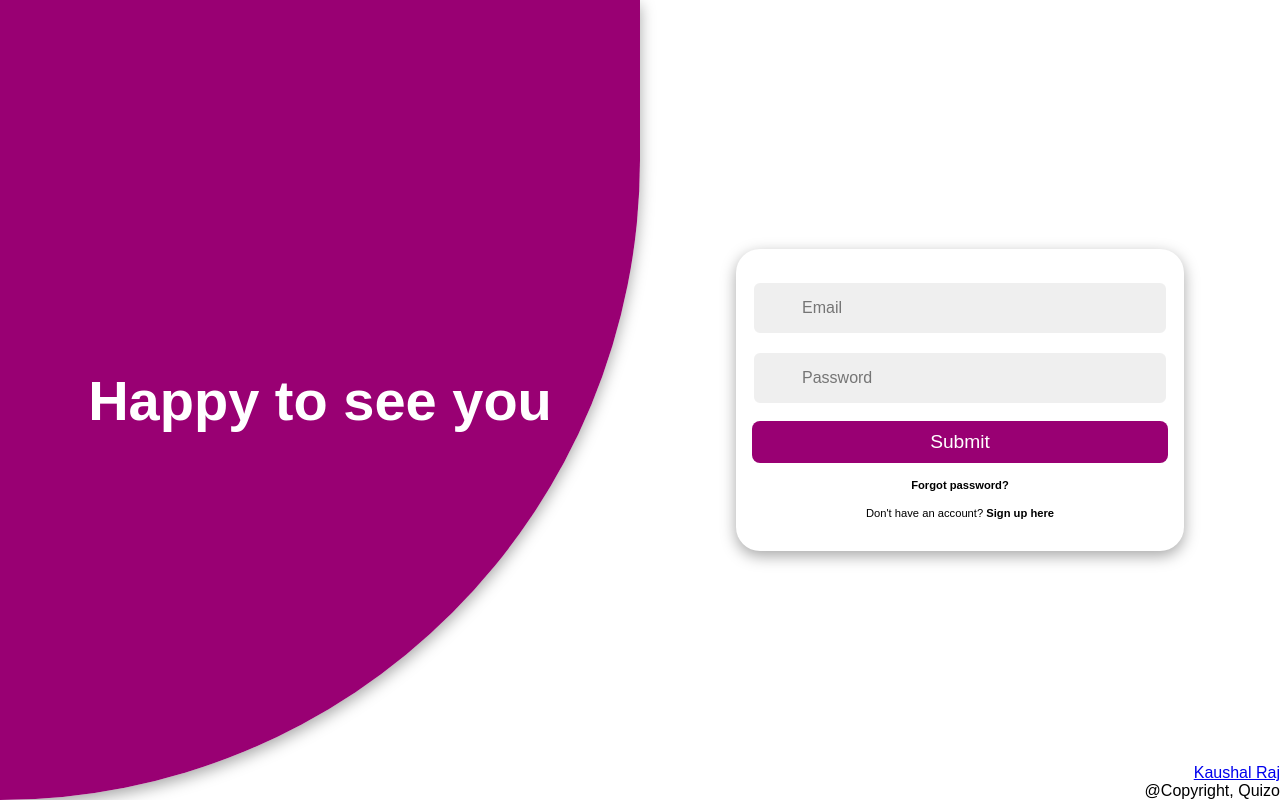
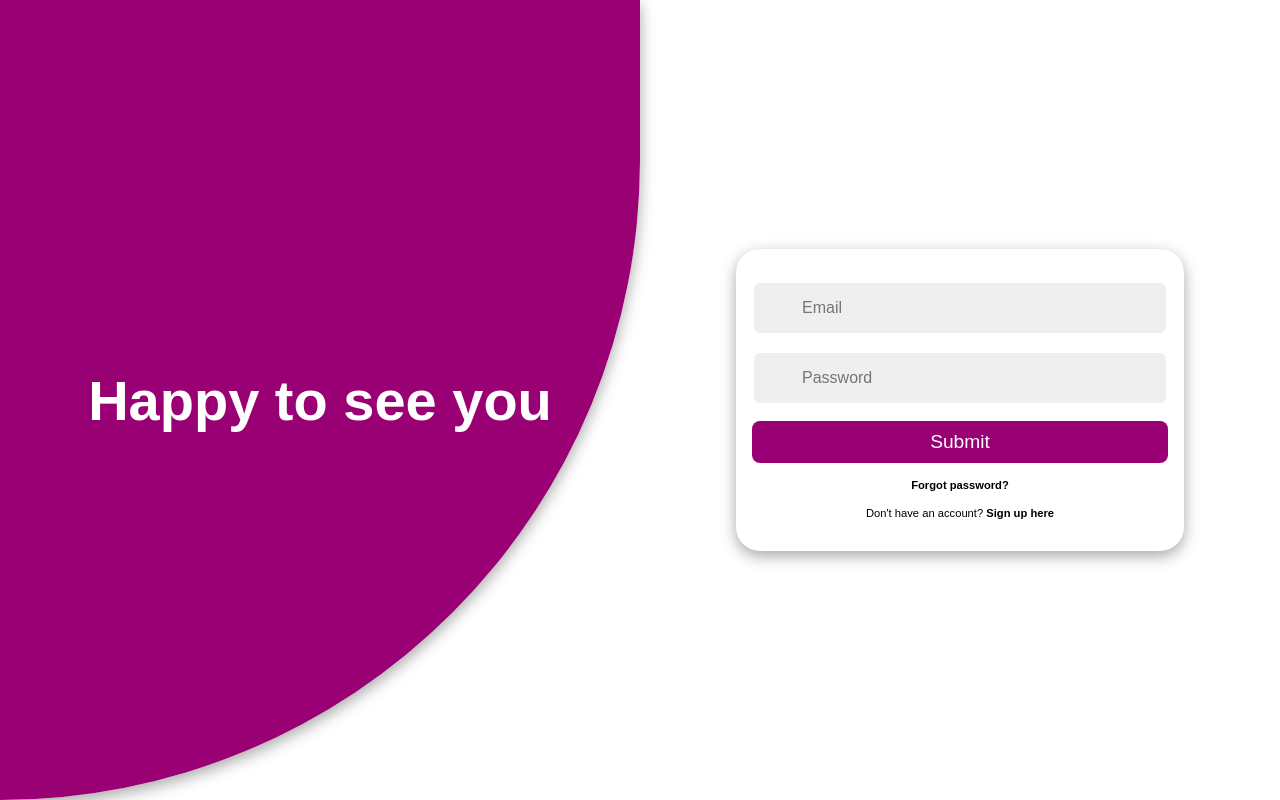
Before and after one commit to Shivanshsri502/ONLINE-QUIZ-PORTAL, a plain HTML site: page index.html in a window 1280 px wide. Drawn offline with Linux system fonts and the light colour scheme.

Commit message:
Update index.html

```diff
--- a/index.html
+++ b/index.html
@@ -116,10 +116,7 @@
 		}, 200)
 	</script>
 
-	<div class = "footer">
-		<a href= "https://itz-kaushal.netlify.app/">Kaushal Raj</a>
-    <p>@Copyright, Quizo</p>
-  </div>
+
 
 </body>
   <script src="https://www.gstatic.com/firebasejs/8.6.8/firebase-app.js"></script>
```
